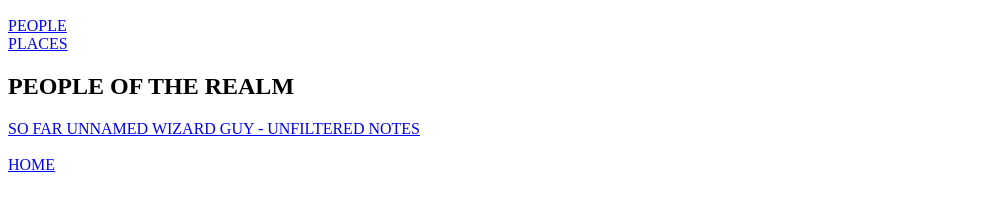
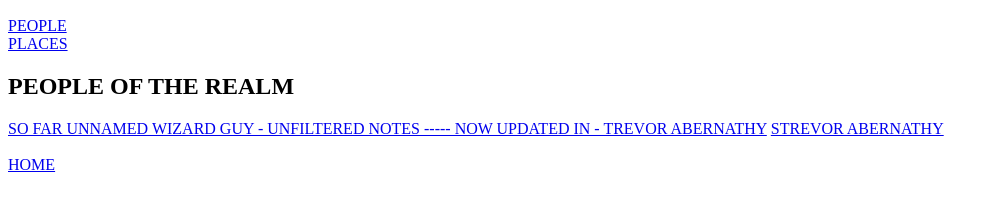
Before and after one commit to chucktdriscoll/dungeonmemes, a plain HTML site: page people.html in a window 1280 px wide. Shown: the part 110-318 px from the top of the page, without its empty margins (0-997 px from the left). Drawn offline with Linux system fonts and the light colour scheme.

Commit message:
Update people.html

```diff
--- a/people.html
+++ b/people.html
@@ -9,7 +9,8 @@
     <br>
     <a href="places.html">PLACES</a>
   <h2>PEOPLE OF THE REALM</h2>
-<a href="wizard.html">SO FAR UNNAMED WIZARD GUY - UNFILTERED NOTES</a>
+<a href="wizard.html">SO FAR UNNAMED WIZARD GUY - UNFILTERED NOTES ----- NOW UPDATED IN - TREVOR ABERNATHY</a>
+<a href="trevor_abernathy.html">STREVOR ABERNATHY</a>
 <br>
 <br>
 <a href="index.html">HOME</a>
```
